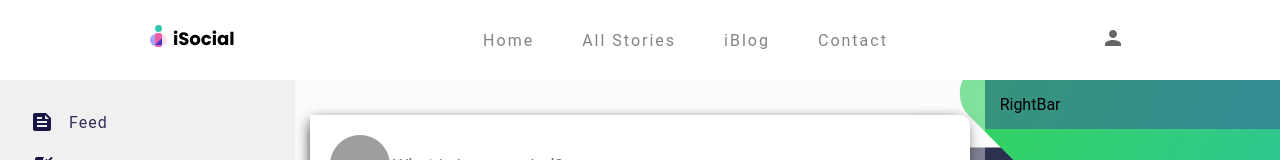
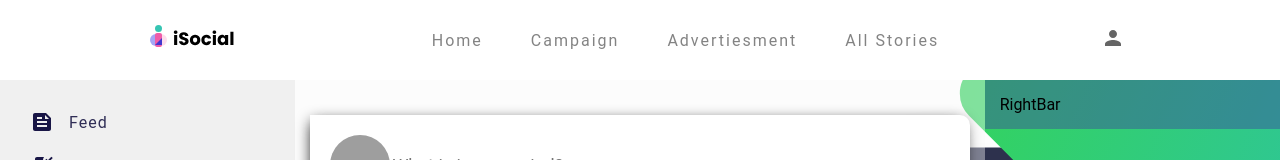
Before and after one commit to just4heshan/isocial-client, a React (Create React App) app: page / in a window 1280 px wide. Shown: the top 160 px of the page. Built offline with nearby package versions, Linux system fonts and the light colour scheme; grey boxes are pictures that could not be loaded.

Commit message:
Commited

```diff
--- a/src/components/navigateBar/Navigation.jsx
+++ b/src/components/navigateBar/Navigation.jsx
@@ -13,9 +13,9 @@
             <div className='menu'>
                 <ul>
                     <li><a href="#">Home</a></li>
+                    <li><a href="#">Campaign</a></li>
+                    <li><a href="#">Advertiesment</a></li>
                     <li><a href="#">All Stories</a></li>
-                    <li><a href="#">iBlog</a></li>
-                    <li><a href="#">Contact</a></li>
                 </ul>
             </div>
             <div className='toolbar'>
```
